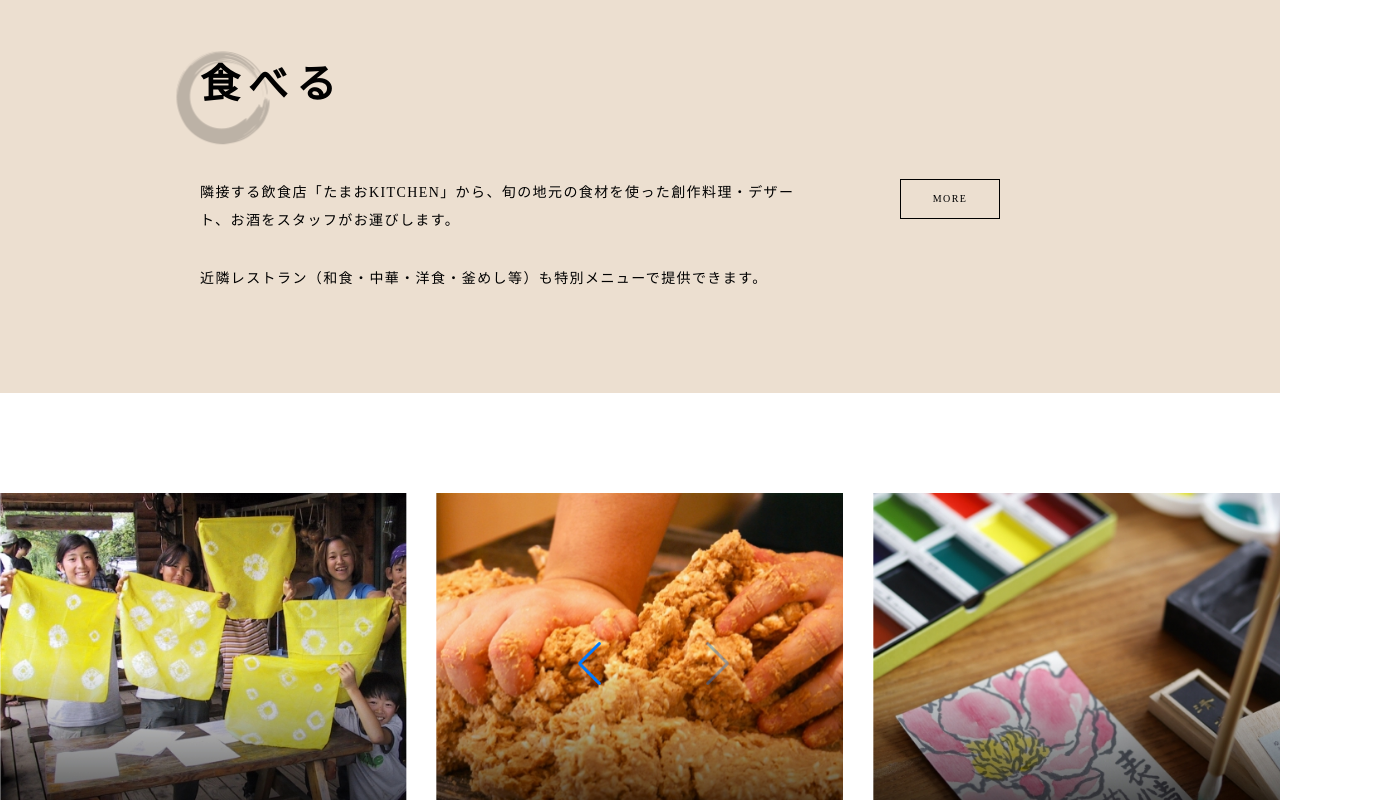
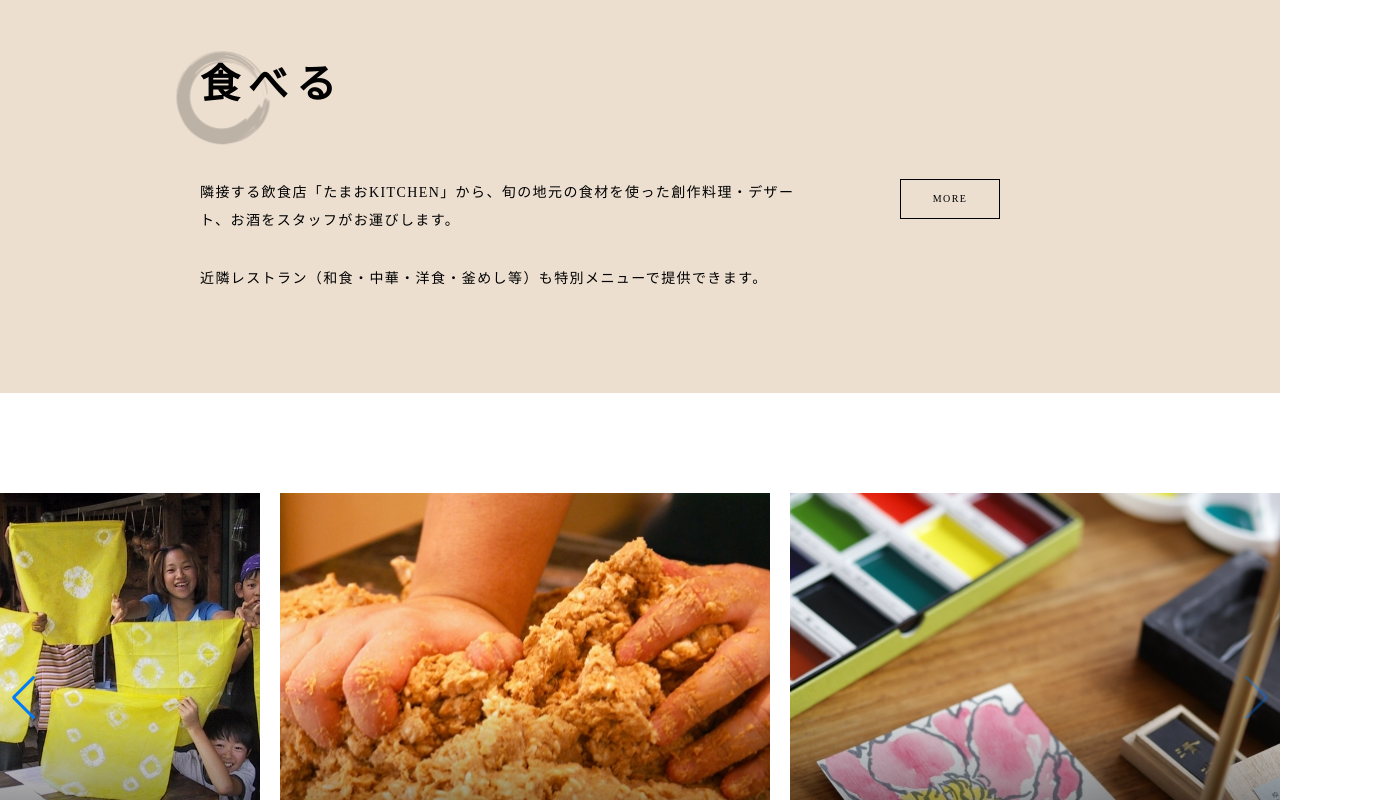
Before and after one commit to Htoomyat-Kyaing/okera1921.com, a plain HTML site: page index.html in a window 1280 px wide. Shown: the part 2000-2800 px from the top of the page, 1400 px wide, since content can reach past the window. Drawn offline with nearby package versions, Linux system fonts and the light colour scheme; a web font is replaced by a local one.

Commit message:
fixed excess margin right bug

```diff
--- a/assets/css/common.css
+++ b/assets/css/common.css
@@ -15,6 +15,10 @@
     display: flex;
     justify-content: space-between;
     z-index: 999999;
+  }
+  main{
+    width: 100vw;
+    overflow: hidden;
   }
   .header_logo{
     width: 80px;
--- a/assets/css/top.css
+++ b/assets/css/top.css
@@ -191,22 +191,11 @@
     margin-top: 30px;
 }
 /* swiper css */
-.section_play .swiper-button-next {
-    left: 55%;
-    /* top: auto; */
-    /* bottom: -55px; */
-}
-.section_play .swiper-button-prev {
-    left: 45%;
-    /* top: auto; */
-    /* bottom: -55px; */
-}
 .section_play .swiper{
-    height: max-content;
     margin-top: 100px;
 }
-.section_play .swiper-slide:last-child{
-    margin-right: 0px;
+.section_play .swiper-slide{
+    width: 490px;
 }
 .section_play .swiper-slide img {
     display: block;
--- a/assets/js/top.js
+++ b/assets/js/top.js
@@ -1,6 +1,5 @@
 var heroSwiper = new Swiper(".heroSwiper", {
   direction: "vertical",
-  spaceBetween: 50,
   effect: "fade",
   pagination: {
     el: ".swiper-pagination",
@@ -9,10 +8,9 @@ var heroSwiper = new Swiper(".heroSwiper", {
 });
 
 var playSwiper = new Swiper(".playSwiper", {
-        slidesPerView: 3,
-        spaceBetween: 30,
+        slidesPerView: 'auto',
+        spaceBetween: 20,
         initialSlide: 2,
-        calculateHeight:true,
         navigation: {
           nextEl: ".swiper-button-next",
           prevEl: ".swiper-button-prev",
```
